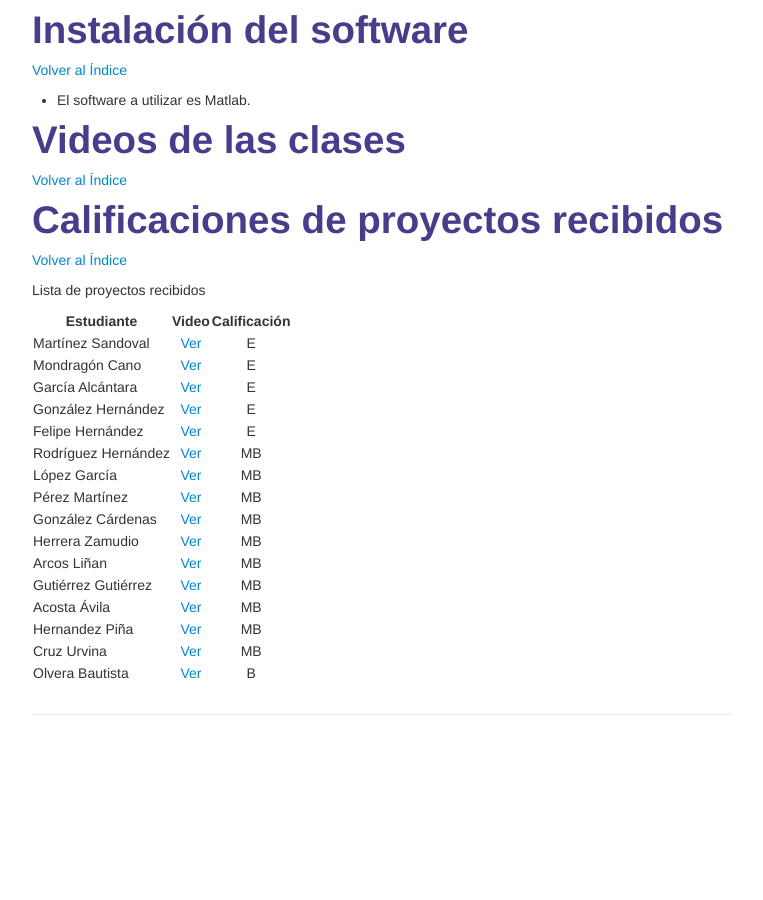
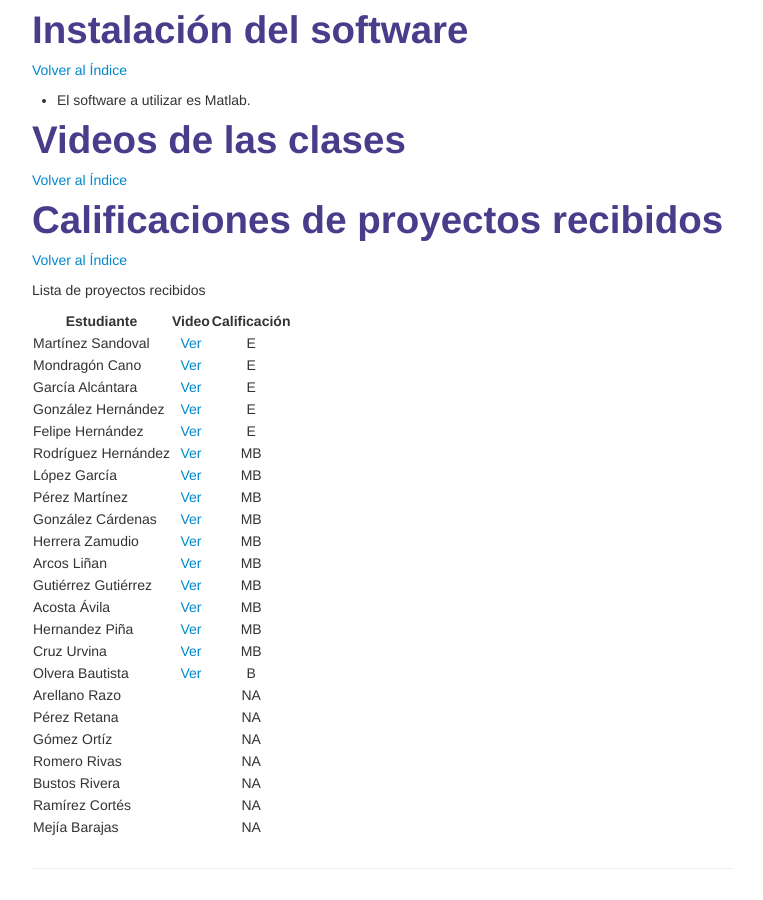
Before and after one commit to enriGarcia/enriGarcia.github.io, a Jekyll site: the page built from pages/teaching/ctrlDig.md, in a window 1280 px wide and 900 px high, scrolled down 1239 px. Shown: the whole window, without its empty margins (258-1021 px from the left). Built offline with Jekyll 4.4.1, drawn with Linux system fonts in a browser that asks for light colours; before the commit the page ends 1985 px from its top, so only the background shows below that.

Commit message:
webpage update

```diff
--- a/pages/teaching/ctrlDig.md
+++ b/pages/teaching/ctrlDig.md
@@ -79,6 +79,13 @@ Lista de proyectos recibidos
 |Hernandez Piña               |[Ver           ](https://drive.google.com/file/d/1WtinBW_LBWMPTjN4bB2yropHMCClN8tv/view?usp=sharing)| MB |
 |Cruz Urvina                  |[Ver           ](https://drive.google.com/file/d/1ZoZtyXmQ2S-nw53ua2Twie9042GIQACX/view?usp=sharing)| MB |
 |Olvera Bautista              |[Ver           ](https://drive.google.com/file/d/1WNuvvkfra_GtiZlG1JsXgxH4I9DUzyux/view?usp=sharing)| B |
+|Arellano Razo                | | NA |
+|Pérez Retana                 | | NA |
+|Gómez Ortíz                  | | NA |
+|Romero Rivas                 | | NA |
+|Bustos Rivera                | | NA |
+|Ramírez Cortés               | | NA |
+|Mejía Barajas                | | NA |
 
 
 <!-- Note: this is how to write a comment in HTML. Everything in here won't show up on your webpage.-->
```
